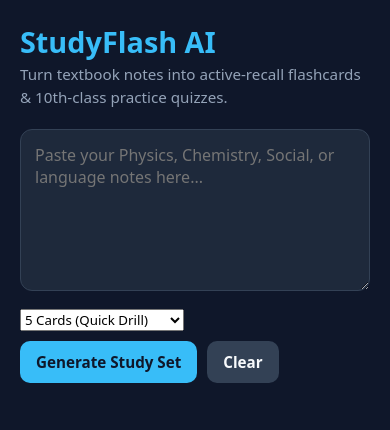
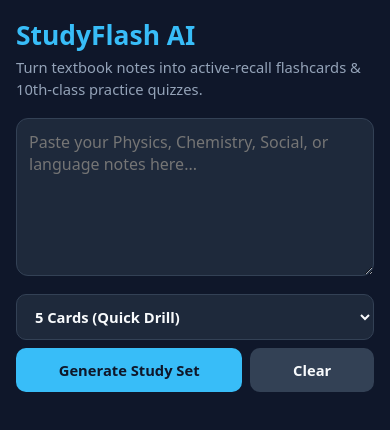
Before and after one commit to manish-max-5/study-flash-ai, a plain HTML site: page index.html in a window 390 px wide. Drawn offline with Linux system fonts and the light colour scheme.

Commit message:
Update style.css

```diff
--- a/style.css
+++ b/style.css
@@ -8,7 +8,7 @@
 body {
   background: #0f172a;
   color: #f8fafc;
-  padding: 20px;
+  padding: 16px;
   line-height: 1.5;
 }
 
@@ -18,17 +18,17 @@ body {
 }
 
 header {
-  margin-bottom: 20px;
+  margin-bottom: 18px;
 }
 
 header h1 {
-  font-size: 1.8rem;
+  font-size: 1.65rem;
   color: #38bdf8;
 }
 
 header p {
   color: #94a3b8;
-  font-size: 0.95rem;
+  font-size: 0.92rem;
 }
 
 textarea {
@@ -37,7 +37,7 @@ textarea {
   color: #f8fafc;
   border: 1px solid #334155;
   border-radius: 12px;
-  padding: 14px;
+  padding: 12px;
   font-size: 1rem;
   resize: vertical;
 }
@@ -49,7 +49,7 @@ textarea:focus {
 .actions, .mode-bar {
   display: flex;
   flex-wrap: wrap;
-  gap: 10px;
+  gap: 8px;
   margin-top: 12px;
 }
 
@@ -57,14 +57,24 @@ textarea:focus {
   display: none;
 }
 
+select, button {
+  border-radius: 10px;
+  padding: 11px 14px;
+  font-size: 0.92rem;
+  font-weight: 700;
+  min-height: 44px;
+}
+
+select {
+  background: #1e293b;
+  color: #f8fafc;
+  border: 1px solid #334155;
+}
+
 button {
   background: #38bdf8;
   color: #0f172a;
   border: none;
-  border-radius: 10px;
-  padding: 11px 16px;
-  font-size: 0.95rem;
-  font-weight: 700;
   cursor: pointer;
 }
 
@@ -86,28 +96,28 @@ button.secondary {
 }
 
 .status {
-  margin: 16px 0;
+  margin: 14px 0;
   color: #fbbf24;
+  font-size: 0.92rem;
   font-weight: 500;
 }
 
 .cards-grid {
   display: grid;
-  gap: 14px;
-  margin-top: 16px;
+  gap: 12px;
+  margin-top: 14px;
 }
 
 .card {
   background: #1e293b;
   border: 1px solid #334155;
   border-radius: 12px;
-  padding: 18px;
+  padding: 16px;
   cursor: pointer;
-  transition: transform 0.15s ease;
 }
 
 .card .label {
-  font-size: 0.75rem;
+  font-size: 0.72rem;
   text-transform: uppercase;
   letter-spacing: 0.05em;
   color: #38bdf8;
@@ -115,7 +125,7 @@ button.secondary {
 }
 
 .card .text {
-  font-size: 1.05rem;
+  font-size: 1rem;
   font-weight: 500;
 }
 
@@ -145,3 +155,9 @@ button.secondary {
   border-color: #ef4444;
   color: #fef2f2;
 }
+
+@media (max-width: 480px) {
+  .actions select, .actions button {
+    flex: 1 1 auto;
+  }
+}
```
